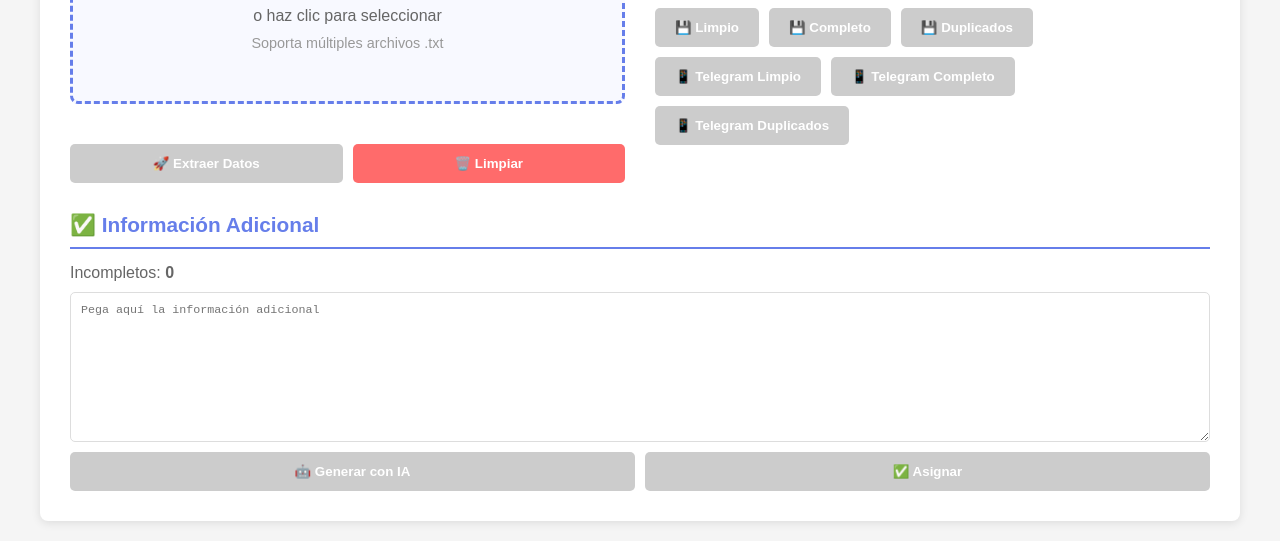
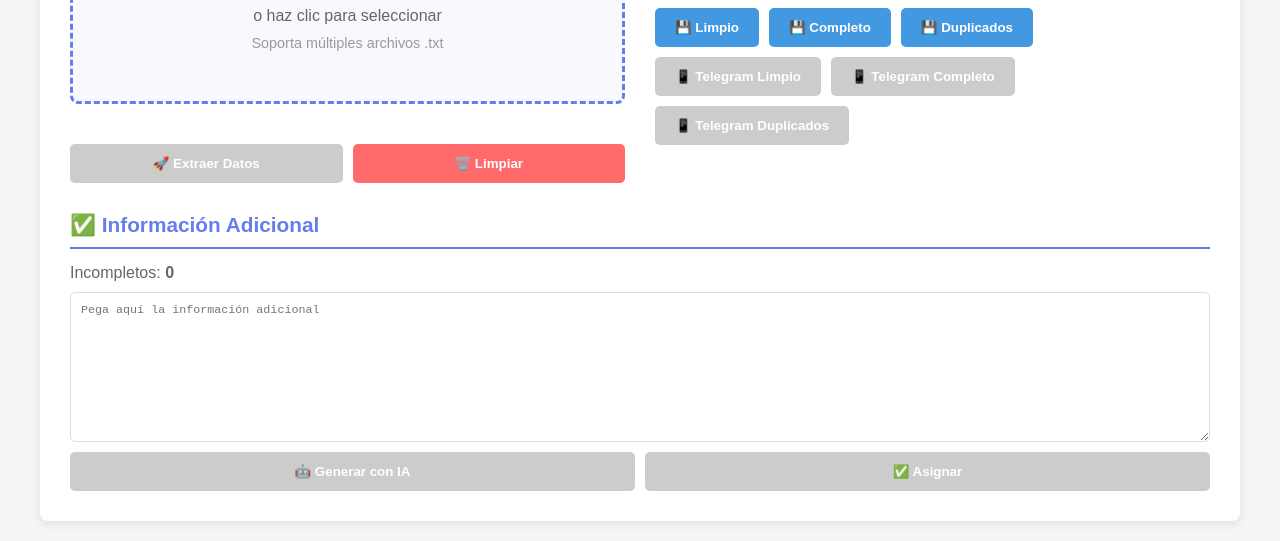
Before and after one commit to joelalbertomendez1104-dev/CConline, a website: page index.html in a window 1280 px wide. Shown: the part 299-840 px from the top of the page. Drawn offline with Linux system fonts and the light colour scheme.

Commit message:
Fix: Habilitar botones de descarga

```diff
--- a/index.html
+++ b/index.html
@@ -95,9 +95,9 @@
                 </div>
 
                 <div class="buttons" style="margin-top: 20px;">
-                    <button class="btn-download" id="downloadCleanBtn" disabled>💾 Limpio</button>
-                    <button class="btn-download" id="downloadFullBtn" disabled>💾 Completo</button>
-                    <button class="btn-download" id="downloadDupBtn" disabled>💾 Duplicados</button>
+                    <button class="btn-download" id="downloadCleanBtn">💾 Limpio</button>
+                    <button class="btn-download" id="downloadFullBtn">💾 Completo</button>
+                    <button class="btn-download" id="downloadDupBtn">💾 Duplicados</button>
                 </div>
                 <div class="buttons" style="margin-top: 10px;">
                     <button class="btn-download" id="sendCleanTgBtn" disabled>📱 Telegram Limpio</button>
```
